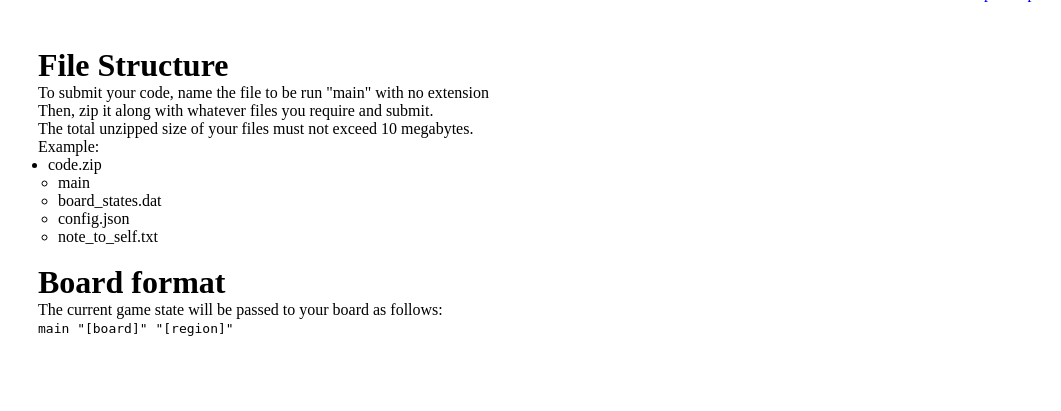
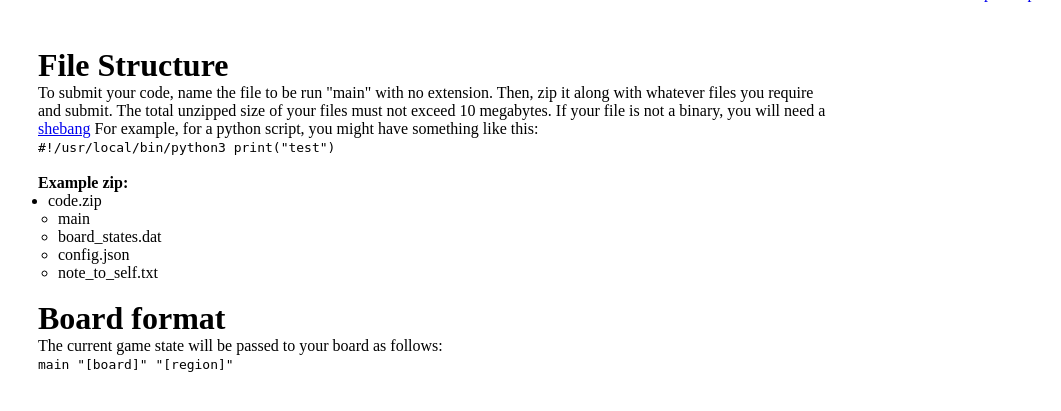
Before and after one commit to w0nder1ng/ultimate-tic-tac-toe, a Flask app: page /help in a window 1280 px wide. Shown: the part 24-435 px from the top of the page, without its empty margins (202-1263 px from the left). Run offline with Flask 3, Linux system fonts and the light colour scheme.

Commit message:
elaborate about format in help page

```diff
--- a/server/templates/help.jinja
+++ b/server/templates/help.jinja
@@ -4,10 +4,20 @@
 {% include "nav.jinja" %}
 <div class="main">
     <h1>File Structure</h1>
-    <p>To submit your code, name the file to be run "main" with no extension</p>
-    <p>Then, zip it along with whatever files you require and submit.</p>
-    <p>The total unzipped size of your files must not exceed 10 megabytes.</p>
-    <p>Example:</p>
+    <p>To submit your code, name the file to be run "main" with no extension.
+        Then, zip it along with whatever files you require and submit.
+        The total unzipped size of your files must not exceed 10 megabytes.
+        If your file is not a binary, you will need a <a href="https://en.wikipedia.org/wiki/Shebang_(Unix)">shebang</a>
+        For example, for a python script, you might have something like this:
+        <br>
+        <code>
+            #!/usr/local/bin/python3
+            print("test")
+        </code>
+        <br>
+        <br>
+    </p>
+    <b>Example zip:</b>
     <ul>
         <li>code.zip
             <ul>
```
